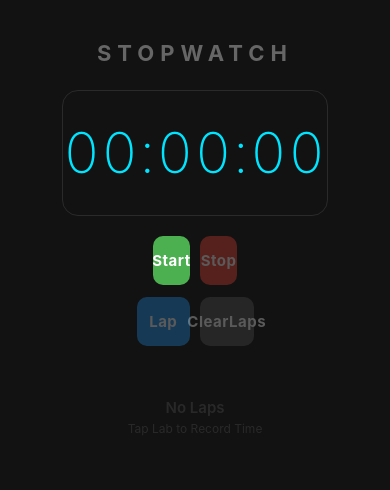
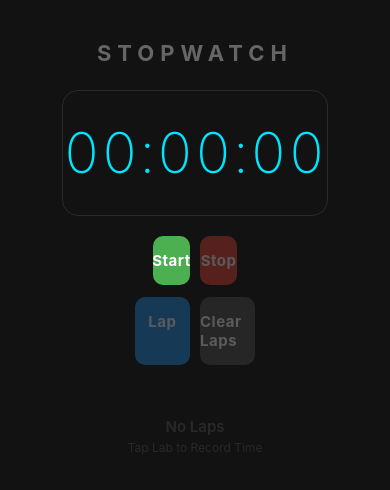
Before and after one commit to jackson-girard/App_Stopwatch, a React Native app: screen / in a window 390 px wide. Shown: the top 490 px of the page. Built offline with nearby package versions, Linux system fonts and the light colour scheme.

Commit message:
Added a space between previously ClearLaps label

```diff
--- a/App.tsx
+++ b/App.tsx
@@ -80,7 +80,7 @@ export default function App() {
 
       <View style={styles.buttonRow}>
         <Button label="Lap" onPress={handleLap} color="#2196F3" disabled={!isRunning && time === 0}/>
-        <Button label="ClearLaps" onPress={handleClearLaps} color="#555" disabled={laps.length === 0}/>
+        <Button label="Clear Laps" onPress={handleClearLaps} color="#555" disabled={laps.length === 0}/>
       </View>
 
       <FlatList
```
